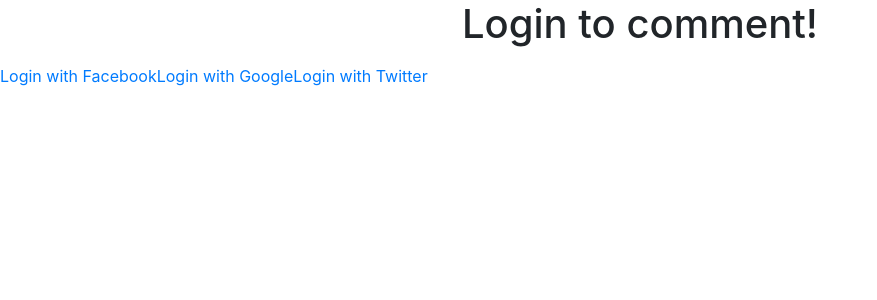
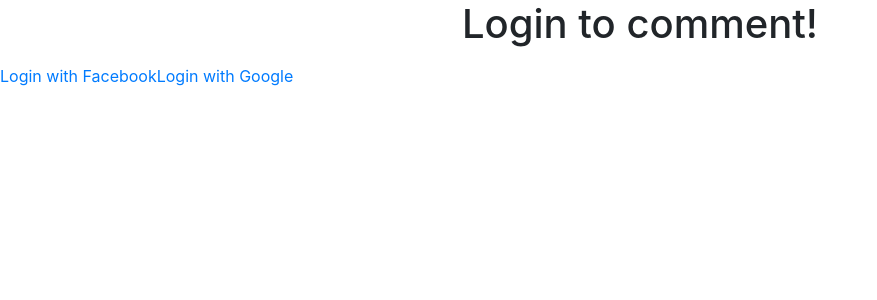
Before and after one commit to YingleiZhang/django_heroku, a Django app: page /userauth in a window 1280 px wide. Shown: the top 300 px of the page, without its empty margins (0-877 px from the left). Run offline with Django 3.2, Linux system fonts and the light colour scheme; some libraries are stand-ins or nearby versions.

Commit message:
remove twitter login

```diff
--- a/blog/templates/blog/userauth.html
+++ b/blog/templates/blog/userauth.html
@@ -20,10 +20,7 @@
      <li>
        <a class="active" href="{% url 'social:begin' 'google-oauth2' %}?next={{ request.path }}">Login with Google</a>
      </li>
-     <li>
-       <a class="active" href="{% url 'social:begin' 'twitter' %}?next={{ request.path }}">Login with Twitter</a>
-     </li>
-   {% endif %}
+     {% endif %}
    </ul>
  </p>
 
```
